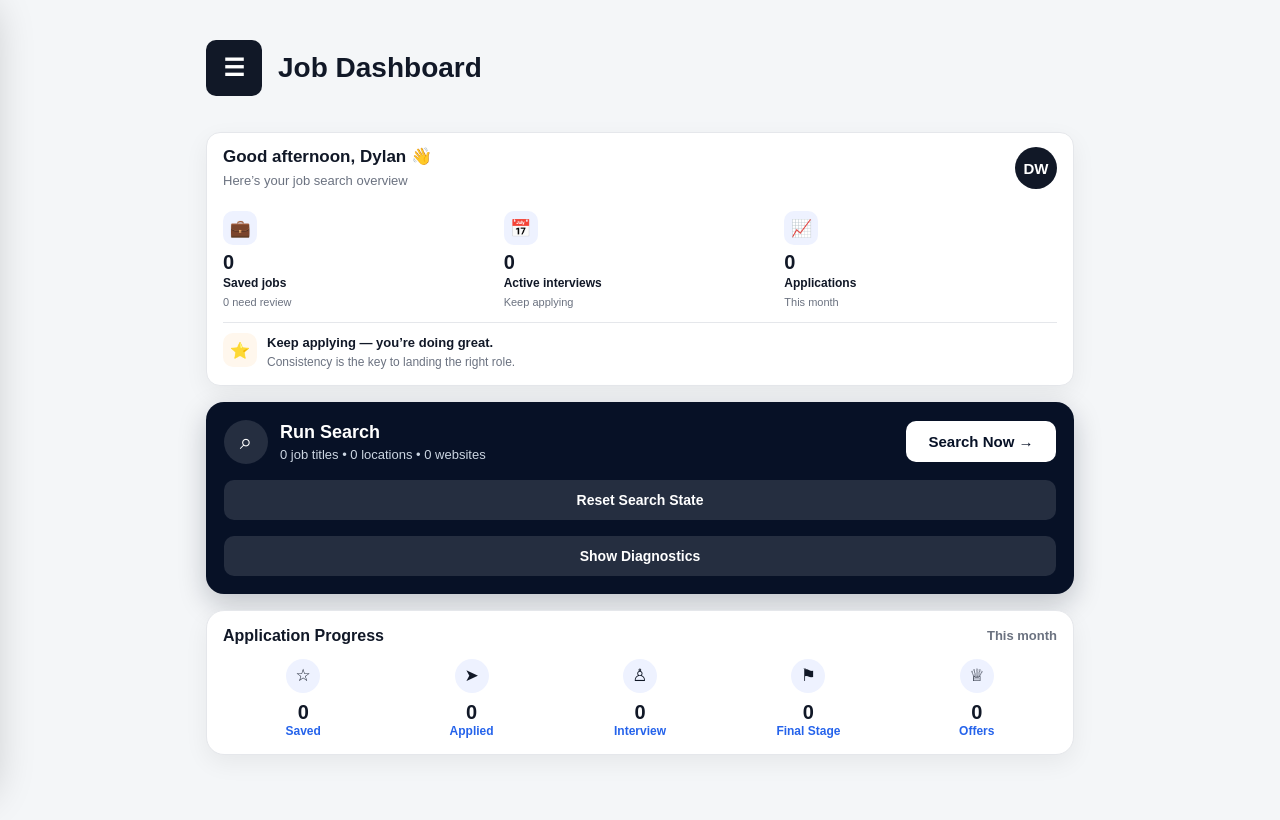
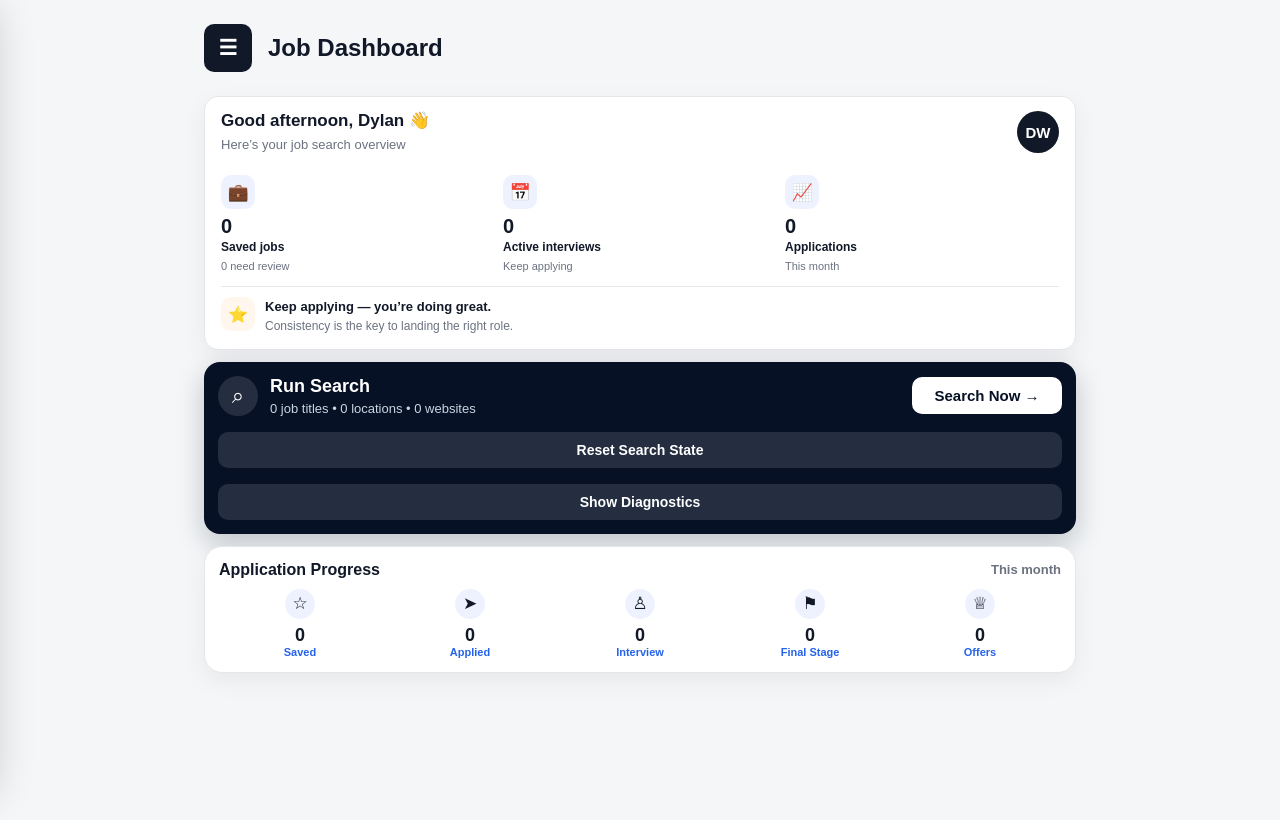
Before and after one commit to dcast-gif/Job-Watcher, a Next.js app: page / in a window 1280 px wide. Shown: the top 820 px of the page. Built offline with nearby package versions, Linux system fonts and the light colour scheme.

Commit message:
Update globals.css

```diff
--- a/app/globals.css
+++ b/app/globals.css
@@ -909,3 +909,66 @@ select {
     color: #94a3b8;
   }
 }
+.container {
+  padding: 14px 14px 90px;
+}
+
+.card,
+.dashboardHero,
+.searchActionCard,
+.progressCard {
+  margin-bottom: 12px;
+}
+
+.topBar {
+  margin-bottom: 14px;
+  padding: 10px 0;
+}
+
+.menuButton {
+  width: 48px;
+  height: 48px;
+  min-width: 48px;
+  font-size: 21px;
+}
+
+.topBar h1 {
+  font-size: 24px;
+}
+
+.searchActionCard {
+  border-radius: 16px;
+  padding: 14px;
+}
+
+.searchIconCircle {
+  width: 40px;
+  height: 40px;
+}
+
+.searchNowButton,
+.secondaryActionButton {
+  padding: 10px 14px;
+}
+
+.progressCard {
+  padding: 14px;
+}
+
+.progressHeader {
+  margin-bottom: 10px;
+}
+
+.progressIcon {
+  width: 30px;
+  height: 30px;
+  margin-bottom: 6px;
+}
+
+.progressSteps strong {
+  font-size: 18px;
+}
+
+.progressSteps span {
+  font-size: 11px;
+}
```
